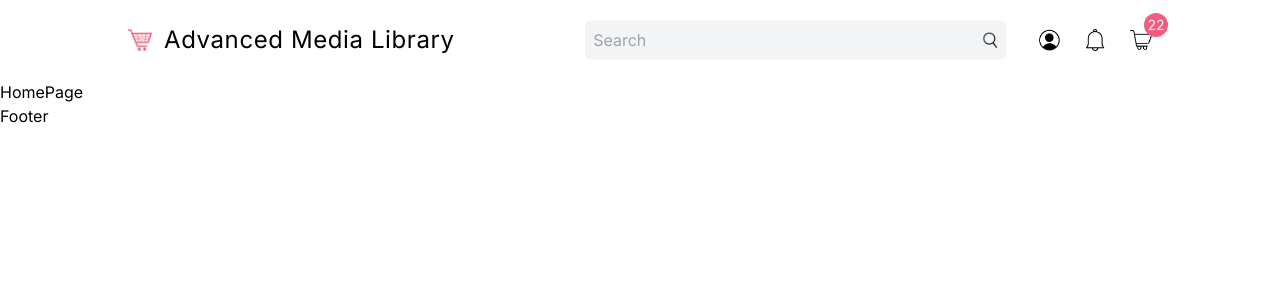
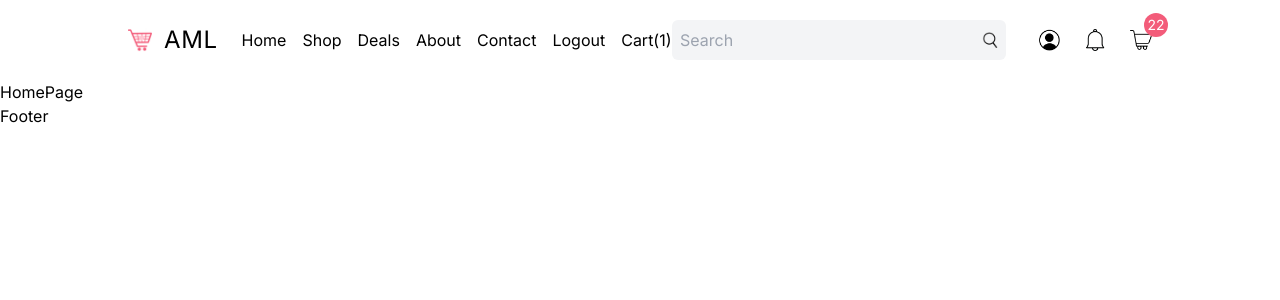
Before and after one commit to rraafays/2024-software_architecture_and_design_task-2_proof_of_concept, a Next.js app in the folder frontend/: page / in a window 1280 px wide. Shown: the top 300 px of the page. Built offline with nearby package versions, Linux system fonts and the light colour scheme.

Commit message:
chore: added menu items in xl navigation bar

```diff
--- a/frontend/src/components/NavigationBar.tsx
+++ b/frontend/src/components/NavigationBar.tsx
@@ -9,7 +9,7 @@ const NavigationBar = () => {
     <div className="h-20 px-4 md:px-8 lg:px-16 xl:px-32 2xl:px-64 relative">
       <div className="md:hidden h-full flex items-center justify-between">
         <Link href="/">
-          <div className={`text-2xl tracking-wide`}>Advanced Media Library</div>
+          <div className={`text-2xl tracking-wide`}>AML</div>
         </Link>
         <Menu />
       </div>
@@ -18,10 +18,19 @@ const NavigationBar = () => {
         <div className="w-1/3 xl:w-1/2 flex items-center gap-12">
           <Link href="/" className="flex items-center gap-3">
             <Image src="/logo.png" alt="logo" width={24} height={24} />
-            <div className="text-2xl tracking-wide">Advanced Media Library</div>
+            <div className="text-2xl tracking-wide md:flex">AML</div>
           </Link>
+          <div className="hidden xl:flex gap-4">
+            <Link href="/">Home</Link>
+            <Link href="/">Shop</Link>
+            <Link href="/">Deals</Link>
+            <Link href="/">About</Link>
+            <Link href="/">Contact</Link>
+            <Link href="/">Logout</Link>
+            <Link href="/">Cart(1)</Link>
+          </div>
         </div>
-        <div className="w-2/3 flex items-center justify-between gap-8">
+        <div className="w-2/3 xl:w-1/2 flex items-center justify-between gap-8">
           <SearchBar />
           <NavigationIcons />
         </div>
```
